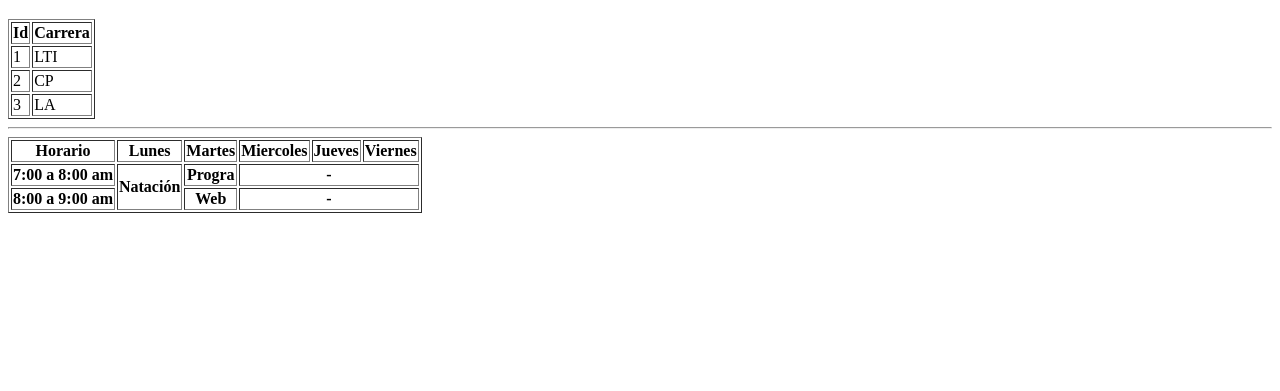
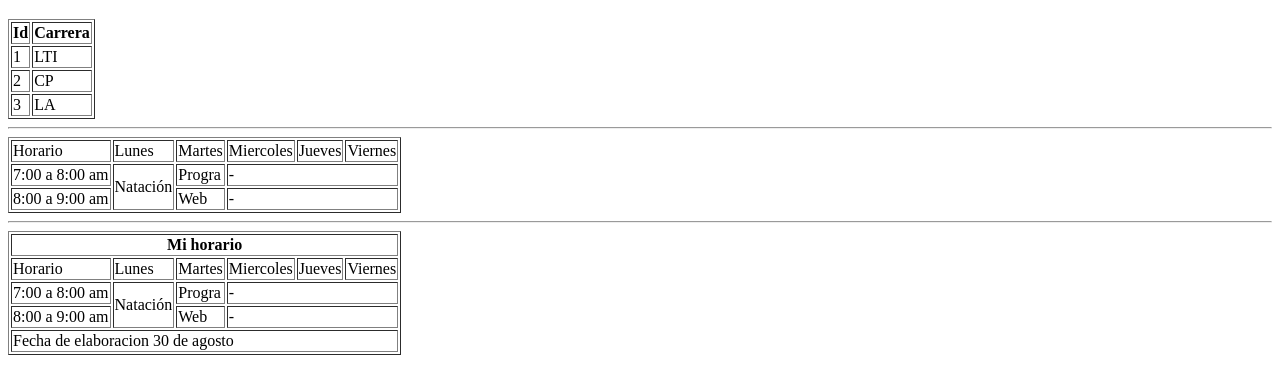
Before and after one commit to GhandiNieto16/practica3008, a plain HTML site: page index.html in a window 1280 px wide. Shown: the part 61-452 px from the top of the page. Drawn offline with Linux system fonts and the light colour scheme.

Commit message:
tabla con tbody, tfoot y thead

```diff
--- a/index.html
+++ b/index.html
@@ -31,24 +31,61 @@
     <!-- Tabla con celdas combinadas shit+alt+a -->
     <table border="1">
         <tr>
-            <th>Horario</th>
-            <th>Lunes</th>
-            <th>Martes</th>
-            <th>Miercoles</th>
-            <th>Jueves</th>
-            <th>Viernes</th>
+            <td>Horario</td>
+            <td>Lunes</td>
+            <td>Martes</td>
+            <td>Miercoles</td>
+            <td>Jueves</td>
+            <td>Viernes</td>
         </tr>
         <tr>
-            <th>7:00 a 8:00 am</th>
-            <th rowspan="2">Natación</th>
-            <th>Progra</th>
-            <th colspan="3">-</th>
+            <td>7:00 a 8:00 am</td>
+            <td rowspan="2">Natación</td>
+            <td>Progra</td>
+            <td colspan="3">-</td>
         </tr>
         <tr>
-            <th>8:00 a 9:00 am</th>
-            <th>Web</th>
-            <th colspan="3">-</th>
+            <td>8:00 a 9:00 am</td>
+            <td>Web</td>
+            <td colspan="3">-</td>
         </tr>
+    </table>
+
+    <hr>
+
+       <!-- Tabla con etiquetas tbody, thead y tfoot -->
+       <table border="1">
+        <thead>
+            <tr>
+                <th colspan="6">Mi horario</th>
+            </tr>
+        <tr>
+            <td>Horario</td>
+            <td>Lunes</td>
+            <td>Martes</td>
+            <td>Miercoles</td>
+            <td>Jueves</td>
+            <td>Viernes</td>
+        </tr>
+        <tbody>
+        <tr>
+            <td>7:00 a 8:00 am</td>
+            <td rowspan="2">Natación</td>
+            <td>Progra</td>
+            <td colspan="3">-</td>
+        </tr>
+        <tr>
+            <td>8:00 a 9:00 am</td>
+            <td>Web</td>
+            <td colspan="3">-</td>
+        </tr>
+        </tbody>
+        <tfoot>
+            <tr>
+                <td colspan ="6">Fecha de elaboracion 30 de agosto</td>
+            </tr>
+        </tfoot>
+        </thead>
     </table>
 </body>
 </html>
```
